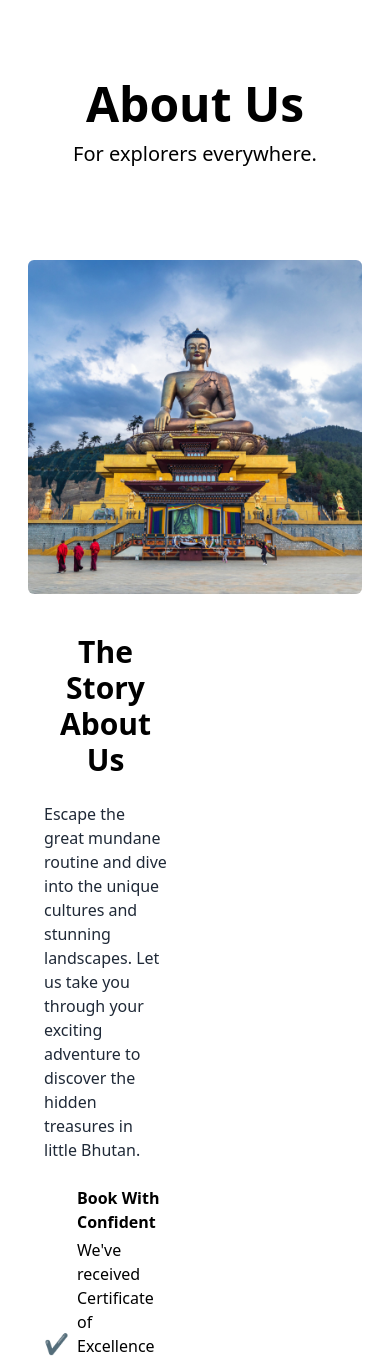
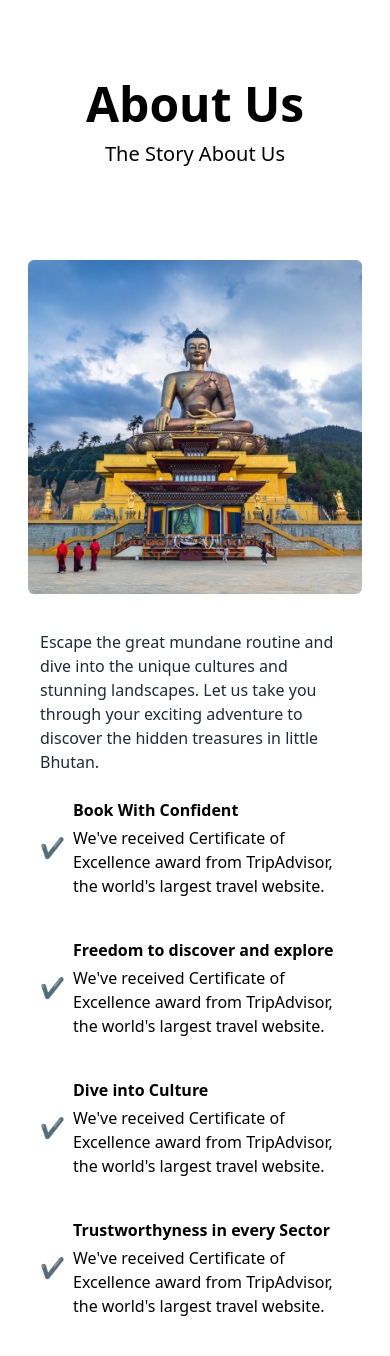
Before and after one commit to BijayChaudhari/little-bhutan, a Django app: page /about/ in a window 390 px wide. Shown: the part 81-1437 px from the top of the page. Run offline with Django 5.2, Linux system fonts and the light colour scheme; some libraries are stand-ins or nearby versions.

Commit message:
about page  responsive

```diff
--- a/templates/about.html
+++ b/templates/about.html
@@ -4,14 +4,13 @@
     <div class="container mx-auto px-4">
         <div class="text-center py-20">
             <h1 class="text-5xl font-bold">About Us</h1>
-            <p class="text-xl mt-3">For explorers everywhere.</p>
+            <p class="text-xl mt-3">The Story About Us</p>
         </div>
-        <div class="flex flex-wrap items-center">
-            <div class="w-full md:w-1/2 p-3">
+        <div class="block lg:flex items-center">
+            <div class="p-3">
                 <img src="{% static "img/buddha.jpg" %}" alt="Bhutan" class="w-full rounded">
             </div>
-            <div class="w-1/2 p-4">
-                <h2 class="text-3xl font-semibold text-center p-3">The Story About Us</h2>
+            <div class="p-3">
                 <p class="text-gray-800 p-3">Escape the great mundane routine and dive into the unique cultures and
                     stunning landscapes. Let us take you through your exciting adventure to discover the hidden
                     treasures in little Bhutan.
--- a/templates/header.html
+++ b/templates/header.html
@@ -59,25 +59,25 @@
     <div class="py-4 overflow-y-auto">
         <ul class="space-y-2 font-medium">
             <li>
-                <a href="#"
+                <a href="{% url 'core:index' %}"
                    class="flex items-center p-2 text-gray-900 rounded-lg dark:text-white hover:bg-gray-100 dark:hover:bg-gray-700 group">
                     <span class="ms-3">Home</span>
                 </a>
             </li>
             <li>
-                <a href="#"
+                <a href="{% url 'core:about' %}"
                    class="flex items-center p-2 text-gray-900 rounded-lg dark:text-white hover:bg-gray-100 dark:hover:bg-gray-700 group">
-                    <span class="ms-3">Blogs</span>
+                    <span class="ms-3">About Us</span>
                 </a>
             </li>
             <li>
-                <a href="#"
+                <a href="{% url 'core:destinations' %}"
                    class="flex items-center p-2 text-gray-900 rounded-lg dark:text-white hover:bg-gray-100 dark:hover:bg-gray-700 group">
                     <span class="ms-3">Destination</span>
                 </a>
             </li>
             <li>
-                <a href="#"
+                <a href="{% url 'core:contact' %}"
                    class="flex items-center p-2 text-gray-900 rounded-lg dark:text-white hover:bg-gray-100 dark:hover:bg-gray-700 group">
                     <span class="ms-3">Contact Us</span>
                 </a>
```
